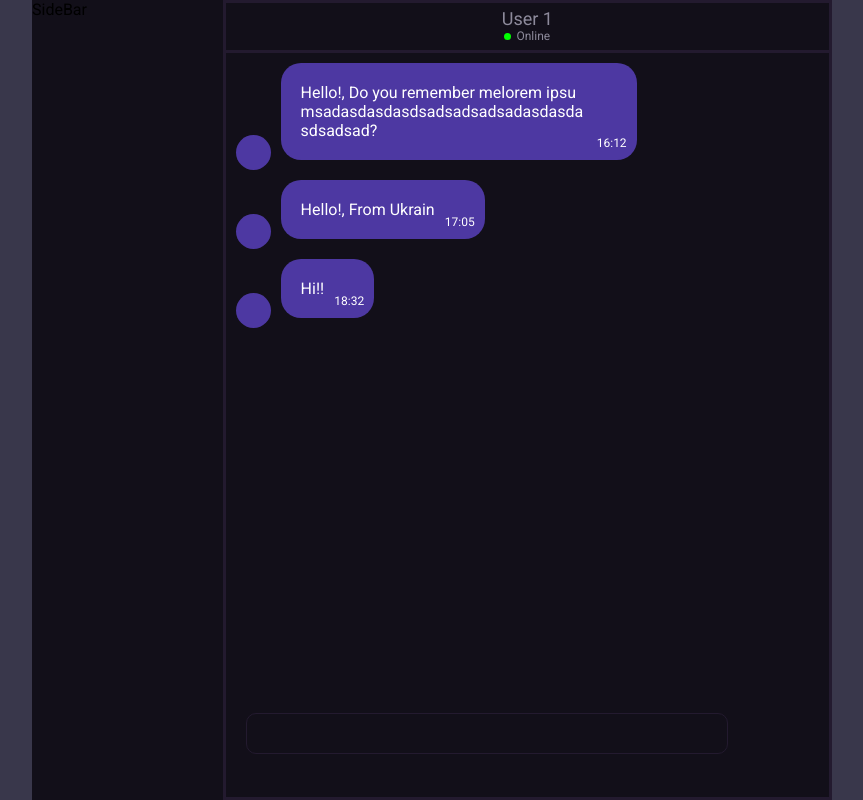
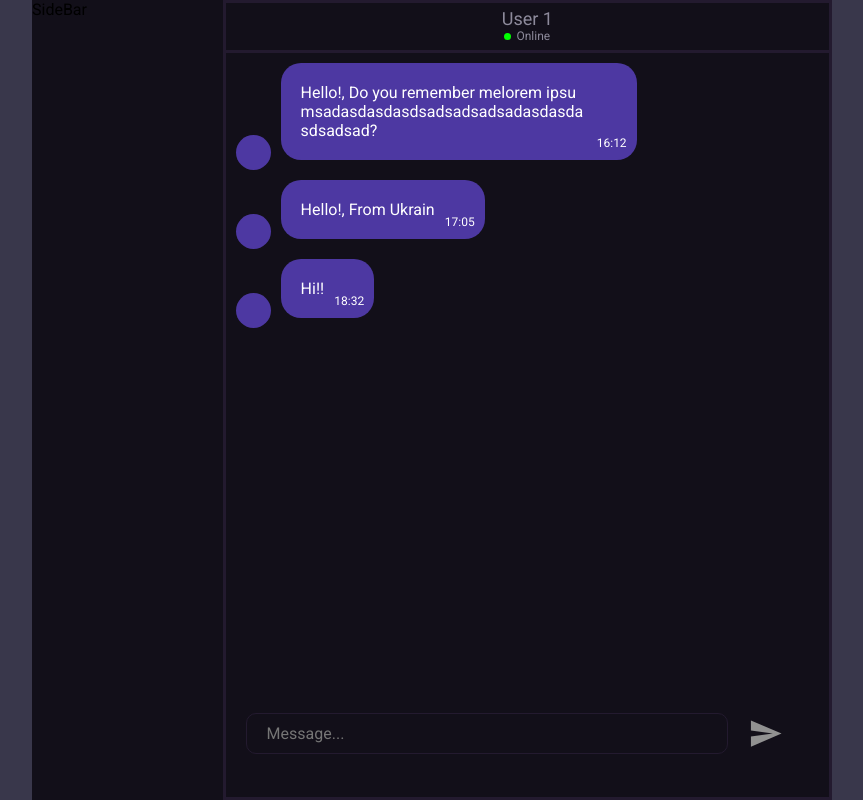
Before and after one commit to ZooMingGG/online-chat, a React (Create React App) app in the folder client/: page / in a window 1280 px wide. Shown: the whole page, without its empty margins (208-1071 px from the left). Built offline with nearby package versions, Linux system fonts and the light colour scheme; no server answers.

Commit message:
improve send message flow

```diff
--- a/client/src/components/MessageInput/MessageInput.jsx
+++ b/client/src/components/MessageInput/MessageInput.jsx
@@ -7,8 +7,20 @@ import classes from './MessageInput.module.css';
 export const MessageInput = () => {
   const [value, setValue] = useState('');
 
+  const generateSendTime = () => {
+    const currentDate = new Date();
+    const hours = (currentDate.getHours() < 10 ? '0' : '') + currentDate.getHours();
+    const minutes = (currentDate.getMinutes() < 10 ? '0' : '') + currentDate.getMinutes();
+
+    return `${hours}:${minutes}`;
+  };
+
   const sendMessage = () => {
-    const sentTime = `${new Date().getHours()}:${new Date().getMinutes()}`;
+    if (!value.trim()) {
+      return;
+    }
+
+    const sentTime = generateSendTime();
 
     const message = {
       sentTime,
@@ -25,15 +37,15 @@ export const MessageInput = () => {
         value={value}
         onChange={e => setValue(e.target.value)}
         className={classes['message-input']}
+        placeholder="Message..."
         type="text"
       />
       <MdSend
         onClick={sendMessage}
         style={{
-          display: !!value.trim() ? 'inline-block' : 'none',
           cursor: 'pointer',
           fontSize: '35px',
-          color: '#632EE7',
+          color: !!value.trim() ? '#632EE7' : '#919191',
         }}
       />
     </div>
```
